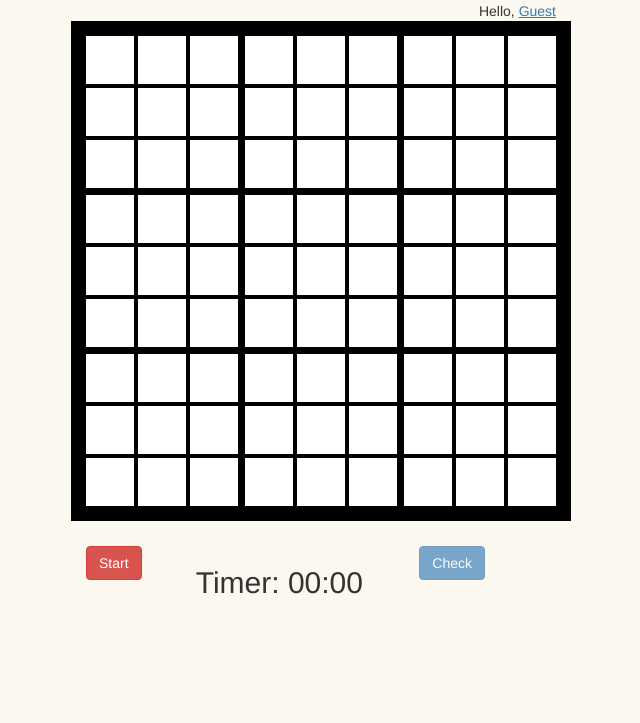
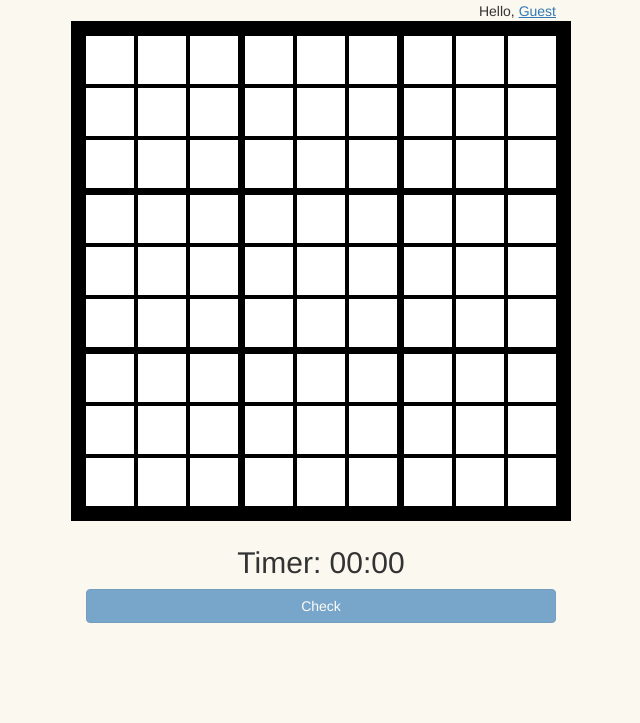
Before and after one commit to AkmalFadlurohman/MadSudoku, a Flask app: page / in a window 1280 px wide. Shown: the part 81-804 px from the top of the page, without its empty margins (334-974 px from the left). Before the commit the page ends 675 px from the top, so only its background shows below. Run offline with Flask 2, Linux system fonts and the light colour scheme; some libraries are stand-ins or nearby versions.

Commit message:
Add how to play modal content and remove start button

```diff
--- a/app/templates/base.html
+++ b/app/templates/base.html
@@ -67,7 +67,16 @@
 						<h4 class="modal-title text-center">HOW TO PLAY</h4>
 					</div>
 					<div class="modal-body">
-						<p>Some text in the modal.</p>
+						<p>Select your preferred challenge available in the left sidebar list</p>
+						<p>The timer will automatically start. Hit the Check button to submit</p>
+						<hr>
+						<ol>
+							<li>Sudoku is played on a grid of 9 x 9 spaces.</li>
+							<li>Within the rows and columns are 9 “squares” (made up of 3 x 3 cells).</li>
+							<li>Each row needs to be filled out with the numbers 1-9, without repeating any numbers within the row.</li>
+							<li>Each row needs to be filled out with the numbers 1-9, without repeating any numbers within the column.</li>
+							<li>Each square needs to be filled out with the numbers 1-9, without repeating any numbers within the square.</li>
+						</ol>
 					</div>
 				</div>
 			</div>
--- a/app/templates/index.html
+++ b/app/templates/index.html
@@ -15,16 +15,9 @@
 					{% endfor %}
 				</div>
 			{% endfor %}
-			<div class="row button-container">
-				<div class="col-sm-2">
-					<button id="timer-btn" type="button" class="btn btn-danger">Start</button>
-				</div>
-				<div class="col-sm-6">
-					<h2 class="row text-center">Timer: <span id="timer">00:00</span></h2>
-				</div>
-				<div class="col-sm-2">
-					<input type="submit" value="Check" class="btn btn-primary" disabled>
-				</div>
+			<div class="button-container">
+				<h2 class="text-center" style="padding:0;">Timer: <span id="timer">00:00</span></h2>
+				<input type="submit" value="Check" class="btn btn-primary btn-block" disabled>
 			</div>
 		</form>
 	</div>
```
